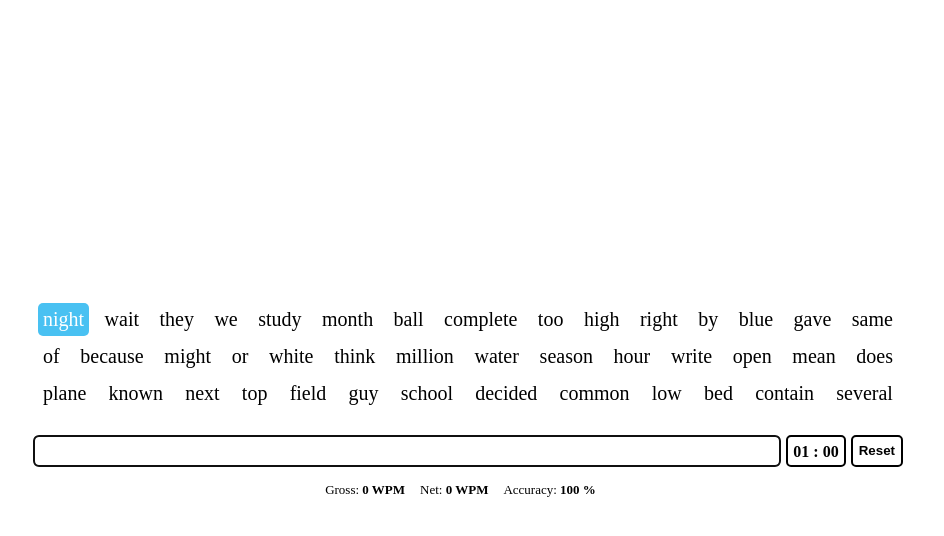
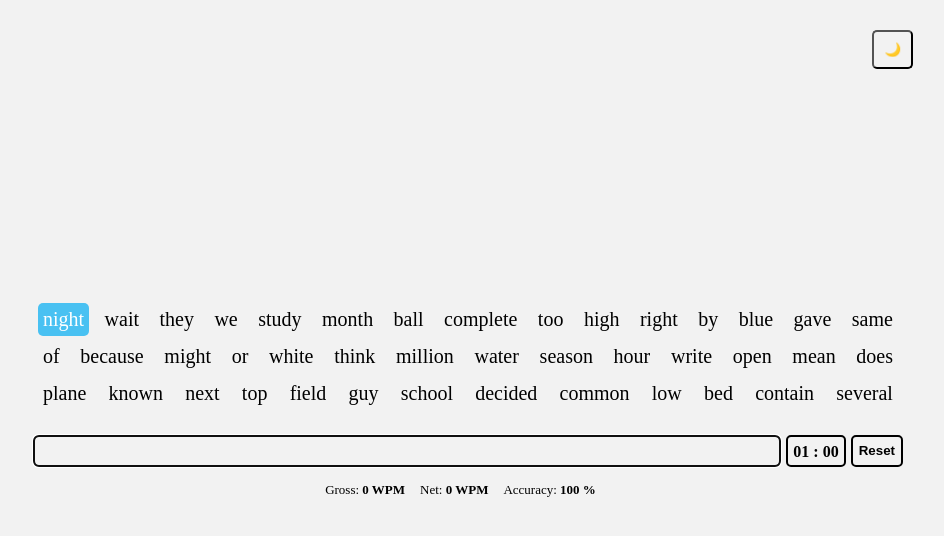
Before and after one commit to tknightz/tk-typing-app, a React (Vite) app: page / in a window 1280 px wide. Shown: the top 536 px of the page, without its empty margins (172-1116 px from the left). Built offline with nearby package versions, Linux system fonts and the light colour scheme.

Commit message:
add darkmode for my eyes

```diff
--- a/src/App.css
+++ b/src/App.css
@@ -1,3 +1,24 @@
+:root {
+  --bg-color: #f2f2f2;
+  --text-color: black;
+  --nice-done-color: #69c369;
+  --current-word-bg: #49c1f2;
+  --current-word-color: white;
+
+  color: var(--text-color);
+  background: var(--bg-color);
+}
+
+[data-theme="dark"] {
+  --bg-color: #0C0C17;
+  --text-color: #cacaca;
+  --nice-done-color: #69c369;
+  --current-word-bg: #398eb1;
+
+  color: var(--text-color);
+  background: var(--bg-color);
+}
+
 * {
   box-sizing: border-box;
 }
@@ -7,6 +28,7 @@ body {
 }
 
 .app {
+  position: relative;
   margin: 0 auto;
   max-width: 890px;
   padding: 10px;
@@ -29,32 +51,46 @@ input {
   font-size: 20px;
   height: 100%;
   flex: 1;
-  border: 2px solid black;
+  border: 2px solid var(--text-color);
+  color: var(--text-color);
   border-radius: 5px;
+  background: none;
 }
 
 button {
-  height: 100%;
-  background: white;
-  border: 2px solid black;
+  background: none;
   border-radius: 5px;
-  font-weight: bold;
+  color: var(--text-color);
   cursor: pointer;
 }
 
-button:hover {
+.btn-mode {
+  position: absolute;
+  right: 0;
+  top: 30px;
+  padding: 10px;
+}
+
+.btn-restart {
+  background: var(--bg-color);
+  border: 2px solid var(--text-color);
+  height: 100%;
+  font-weight: bold;
+}
+
+.btn-restart:hover {
   background: #49c1f2;
   color: white;
 }
 
 .counter {
   height: 100%;
-  color: black;
+  color: var(--text-color);
   line-height: 1.2;
   font-weight: bold;
   padding: 5px;
   border-radius: 5px;
-  border: 2px solid black;
+  border: 2px solid;
   display: flex;
   justify-content: center;
 }
@@ -123,8 +159,8 @@ button:hover {
 }
 
 .typing {
-  background: #49c1f2;
-  color: white;
+  background: var(--current-word-bg);
+  color: var(--current-word-color);
 }
 
 .typed {
@@ -137,7 +173,7 @@ button:hover {
 }
 
 .nice-done {
-  color: green;
+  color: var(--nice-done-color);
 }
 
 
--- a/src/App.jsx
+++ b/src/App.jsx
@@ -3,8 +3,16 @@ import "./App.css";
 import { generateRandomWords } from "./lib/words";
 import CountdownClock from "./components/CountdownClock";
 import WordsRenderer from "./components/WordsRenderer";
+import { getTheme, setTheme } from "./lib/theme"
+import DarkModeBtn from "./components/DarkModeBtn"
+
+
+
 
 function App() {
+  const [themeMode, setThemeMode] = useState(() => {
+    return getTheme()
+  })
   const [currentTypeWordIdx, setCurrentTypeWordIdx] = useState(0);
   const [typedWords, setTypedWords] = useState([]);
   const [currentTyping, setCurrentTyping] = useState("");
@@ -27,6 +35,14 @@ function App() {
   const inputRef = useRef();
   const counterRef = useRef({})
   const wordsRendererRef = useRef({})
+
+  const toggleTheme = () => {
+    setThemeMode(prev => {
+      const newTheme = prev === "light" ? "dark" : "light"
+      setTheme(newTheme)
+      return newTheme
+    })
+  }
 
   const restart = () => {
     const shuffledWords = generateRandomWords()
@@ -100,7 +116,10 @@ function App() {
   }
 
   return (
+    <div className="wrapper" data-theme={themeMode}>
       <div className="app">
+        <DarkModeBtn theme={themeMode} onClick={toggleTheme} />
+
         <div className="words-renderer">
           {
             finished &&
@@ -130,7 +149,7 @@ function App() {
             onTick={(secs) => onTimeRun(secs)}
             counterRef={counterRef}
           />
-        <button onClick={() => restart()}>Reset</button>
+          <button className="btn btn-restart" onClick={() => restart()}>Reset</button>
         </div>
 
         <div className="result">
@@ -139,6 +158,7 @@ function App() {
           <span className="result-accuracy"> Accuracy: <b>{result.accuracy * 100} %</b></span>
         </div>
       </div>
+    </div>
   );
 }
 
--- /dev/null
+++ b/src/components/DarkModeBtn.jsx
@@ -0,0 +1,7 @@
+export default function DarkModeBtn({ theme, onClick }){
+  return (
+    <button className="btn-mode" onClick={onClick}>
+      { theme === "light" ? "☀️ " : "🌙" }
+    </button>
+  )
+}
--- /dev/null
+++ b/src/lib/theme.js
@@ -0,0 +1,12 @@
+function getTheme(){
+  return window.localStorage.getItem("theme")
+}
+
+function setTheme(value){
+  window.localStorage.setItem("theme", value)
+}
+
+export {
+  getTheme,
+  setTheme
+}
```
Lines whose indentation alone changed are shown as unchanged.
